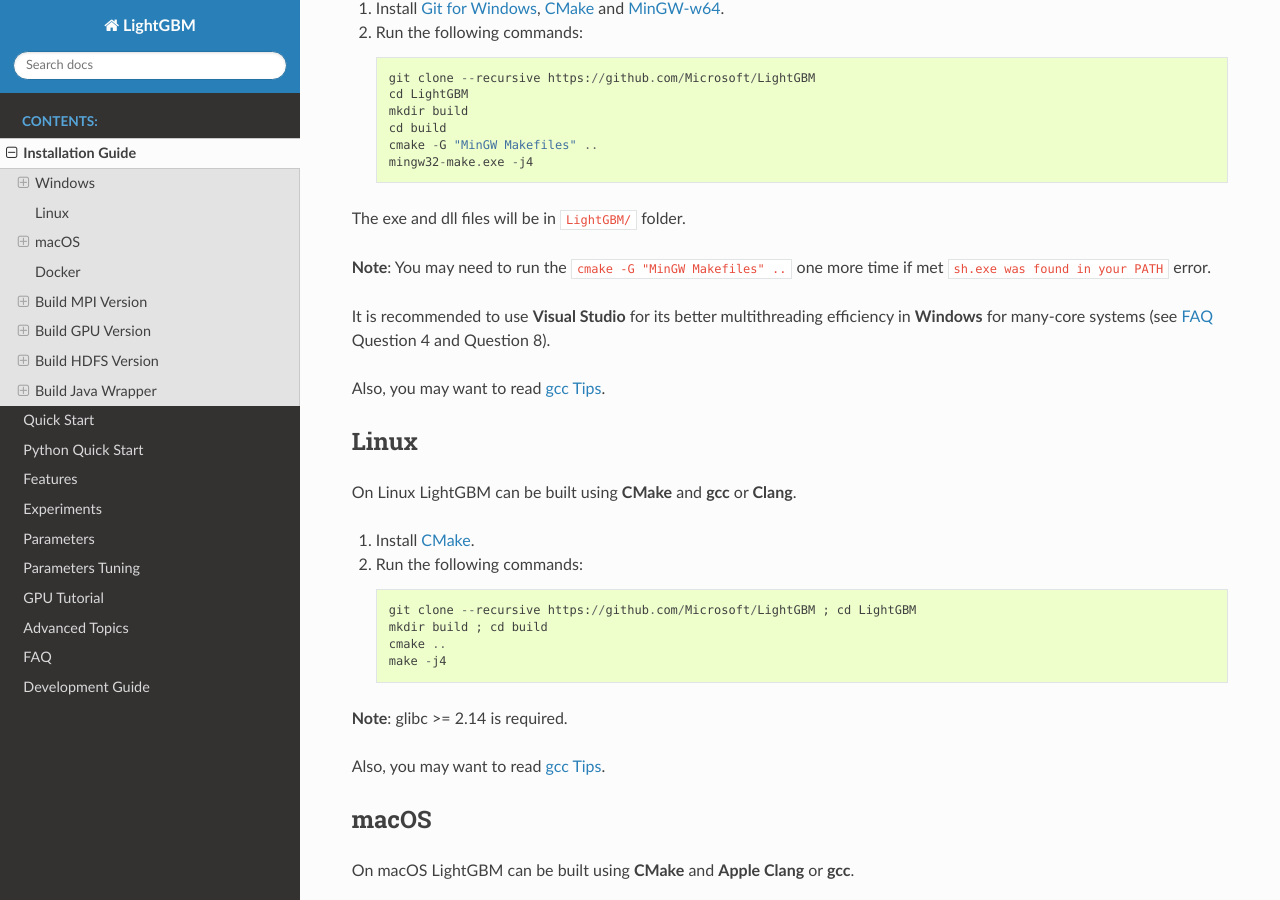
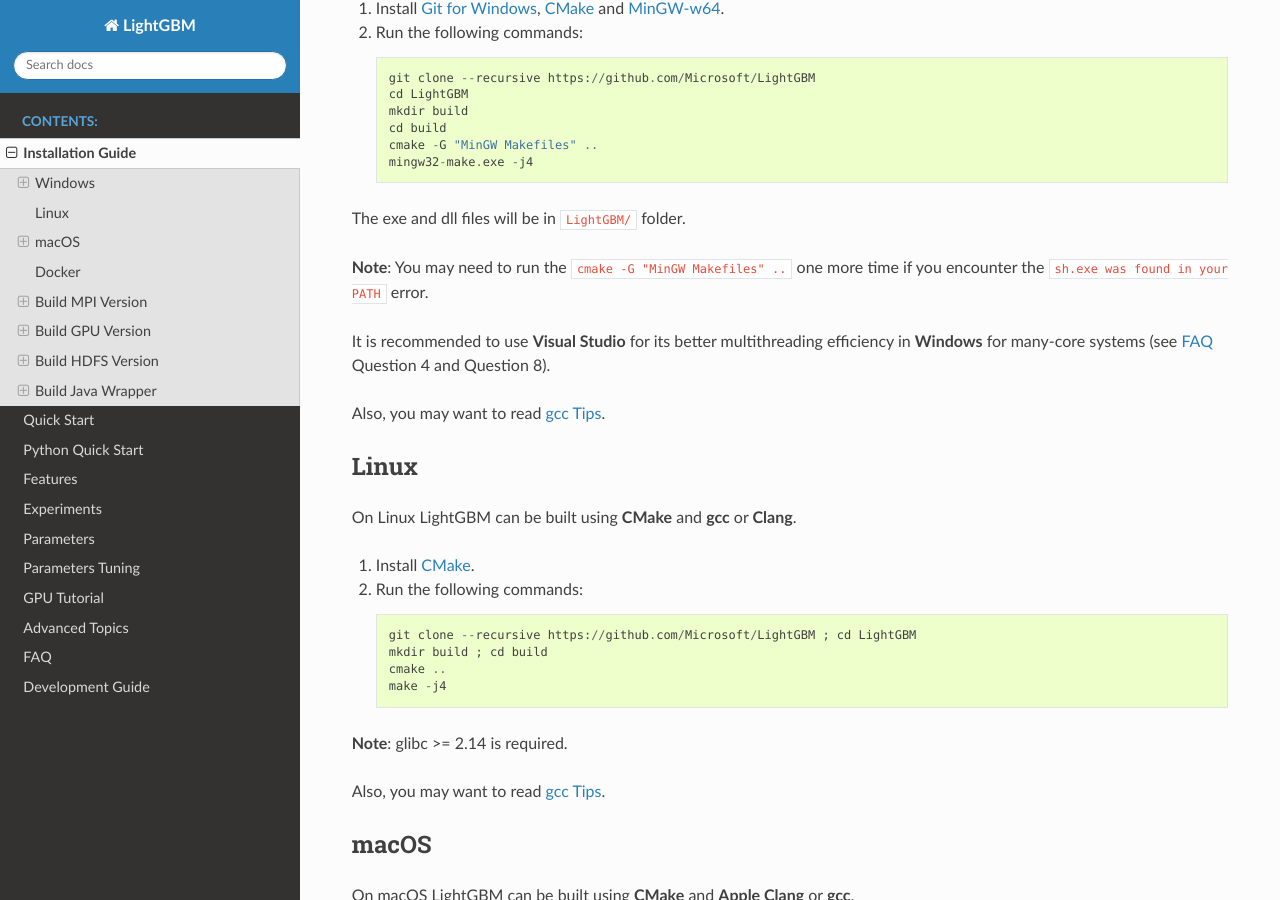
Before and after one commit to microsoft/LightGBM, a Sphinx documentation site: the page built from docs/Installation-Guide.rst, in a window 1280 px wide and 900 px high, scrolled down 1460 px. Built offline with Sphinx 7.4.7 and the Read the Docs theme 2.0.0, drawn with Linux system fonts in a browser that asks for light colours; pages that are not in the unit, such as notebooks, are missing from menus.

Commit message:
fix grammar

```diff
--- a/docs/Installation-Guide.rst
+++ b/docs/Installation-Guide.rst
@@ -88,7 +88,7 @@
 
 The exe and dll files will be in ``LightGBM/`` folder.
 
-**Note**: You may need to run the ``cmake -G "MinGW Makefiles" ..`` one more time if met ``sh.exe was found in your PATH`` error.
+**Note**: You may need to run the ``cmake -G "MinGW Makefiles" ..`` one more time if you encounter the ``sh.exe was found in your PATH`` error.
 
 It is recommended to use **Visual Studio** for its better multithreading efficiency in **Windows** for many-core systems (see `FAQ <./FAQ.rst#lightgbm>`__ Question 4 and Question 8).
 
@@ -474,7 +474,7 @@
 
 The jar file will be in ``LightGBM/build`` folder and the dll files will be in ``LightGBM/`` folder.
 
-**Note**: You may need to run the ``cmake -G "MinGW Makefiles" -DUSE_SWIG=ON ..`` one more time if met ``sh.exe was found in your PATH`` error.
+**Note**: You may need to run the ``cmake -G "MinGW Makefiles" -DUSE_SWIG=ON ..`` one more time if you encounter the ``sh.exe was found in your PATH`` error.
 
 It is recommended to use **MSBuild (Visual Studio)** for its better multithreading efficiency in **Windows** for many-core systems (see `FAQ <./FAQ.rst#lightgbm>`__ Question 4 and Question 8).
 
```
